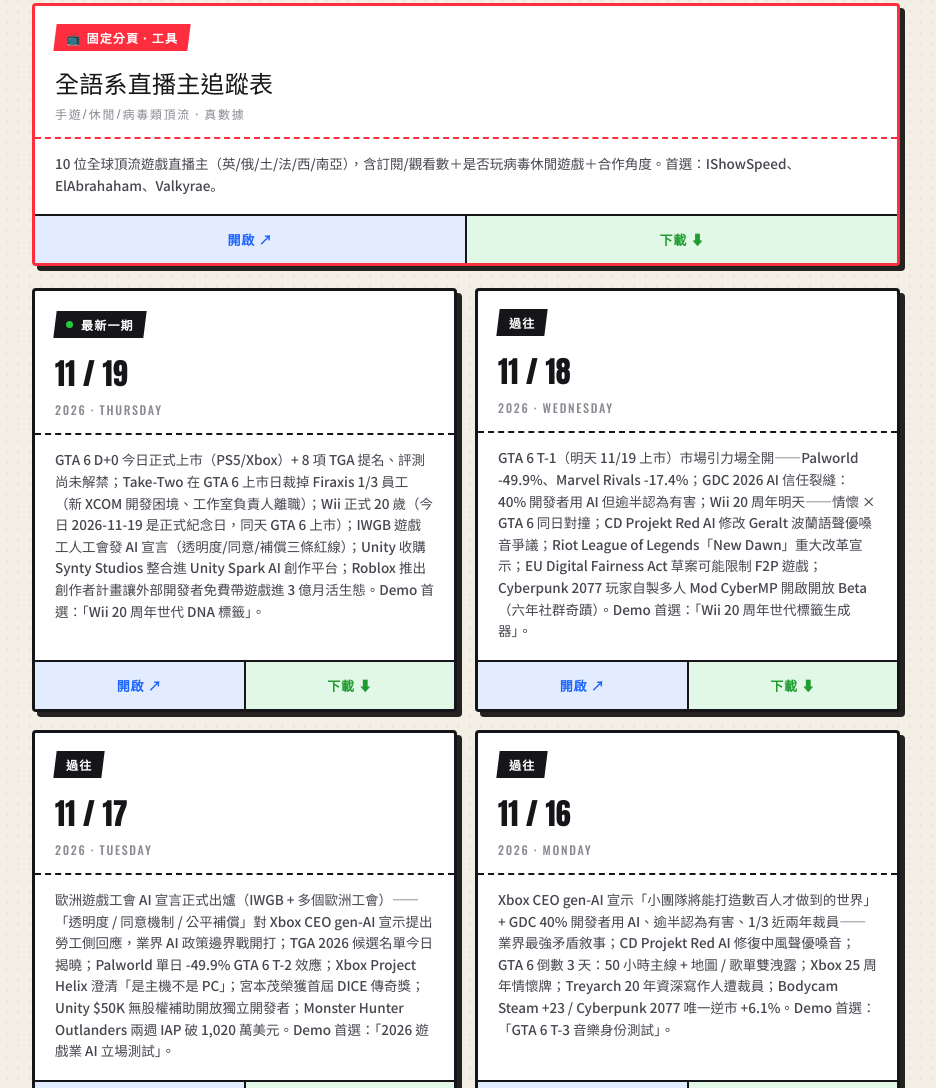
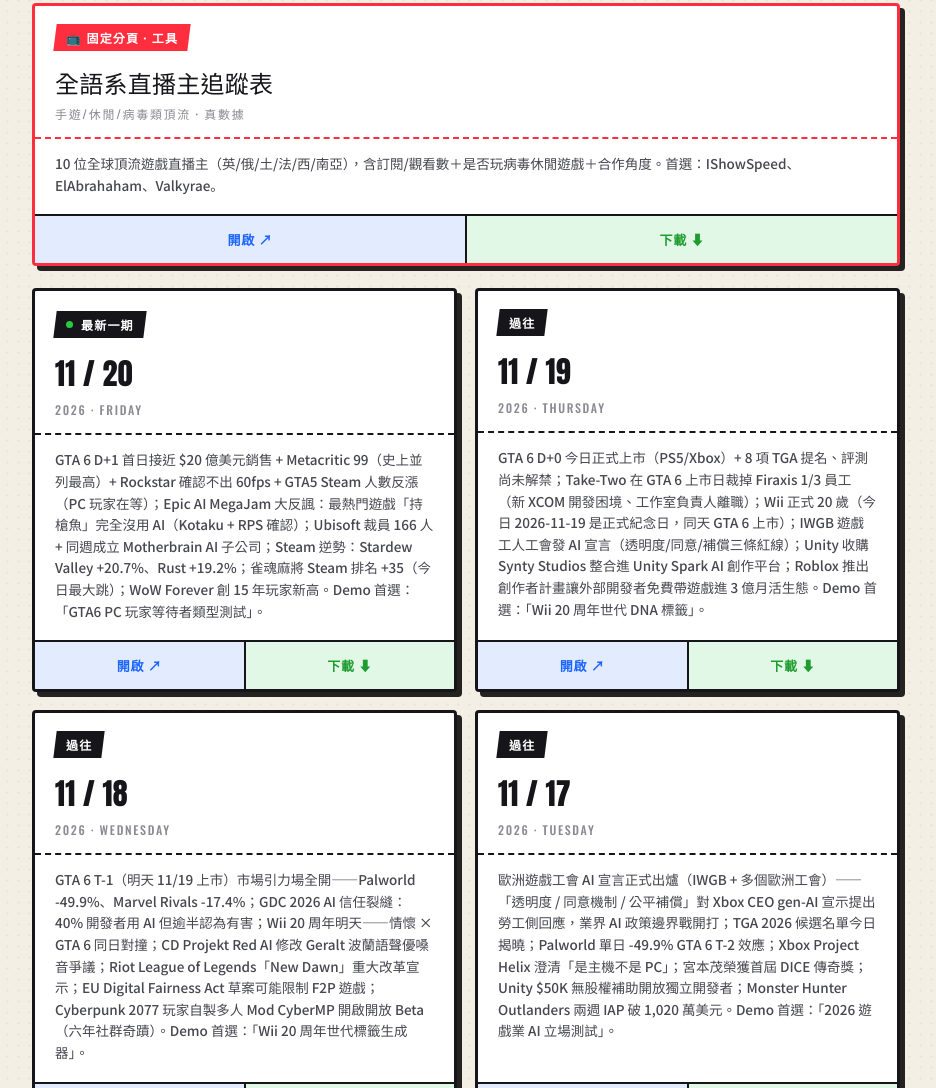
Before and after one commit to pizzacatkkkkk/gamegen-daily, a plain HTML site: page index.html in a window 1280 px wide. Shown: the part 632-1720 px from the top of the page, without its empty margins (174-1110 px from the left). Drawn offline with nearby package versions, Linux system fonts and the light colour scheme.

Commit message:
daily 2026-11-20 08:20:48

```diff
--- a/index.html
+++ b/index.html
@@ -116,6 +116,19 @@
       <div class="card">
         <div class="top">
           <span class="datebadge"><span class="dot"></span><span>最新一期</span></span>
+          <div class="big disp">11 / 20</div>
+          <div class="wk">2026 · Friday</div>
+        </div>
+        <div class="desc">GTA 6 D+1 首日接近 $20 億美元銷售 + Metacritic 99（史上並列最高）+ Rockstar 確認不出 60fps + GTA5 Steam 人數反漲（PC 玩家在等）；Epic AI MegaJam 大反諷：最熱門遊戲「持槍魚」完全沒用 AI（Kotaku + RPS 確認）；Ubisoft 裁員 166 人 + 同週成立 Motherbrain AI 子公司；Steam 逆勢：Stardew Valley +20.7%、Rust +19.2%；雀魂麻將 Steam 排名 +35（今日最大跳）；WoW Forever 創 15 年玩家新高。Demo 首選：「GTA6 PC 玩家等待者類型測試」。</div>
+        <div class="btns">
+          <a class="open" href="GameGen_遊戲時事日報_2026-11-20.html" target="_blank">開啟 ↗</a>
+          <a class="dl" href="GameGen_遊戲時事日報_2026-11-20.html" download>下載 ⬇</a>
+        </div>
+      </div>
+
+      <div class="card">
+        <div class="top">
+          <span class="datebadge"><span>過往</span></span>
           <div class="big disp">11 / 19</div>
           <div class="wk">2026 · Thursday</div>
         </div>
```
